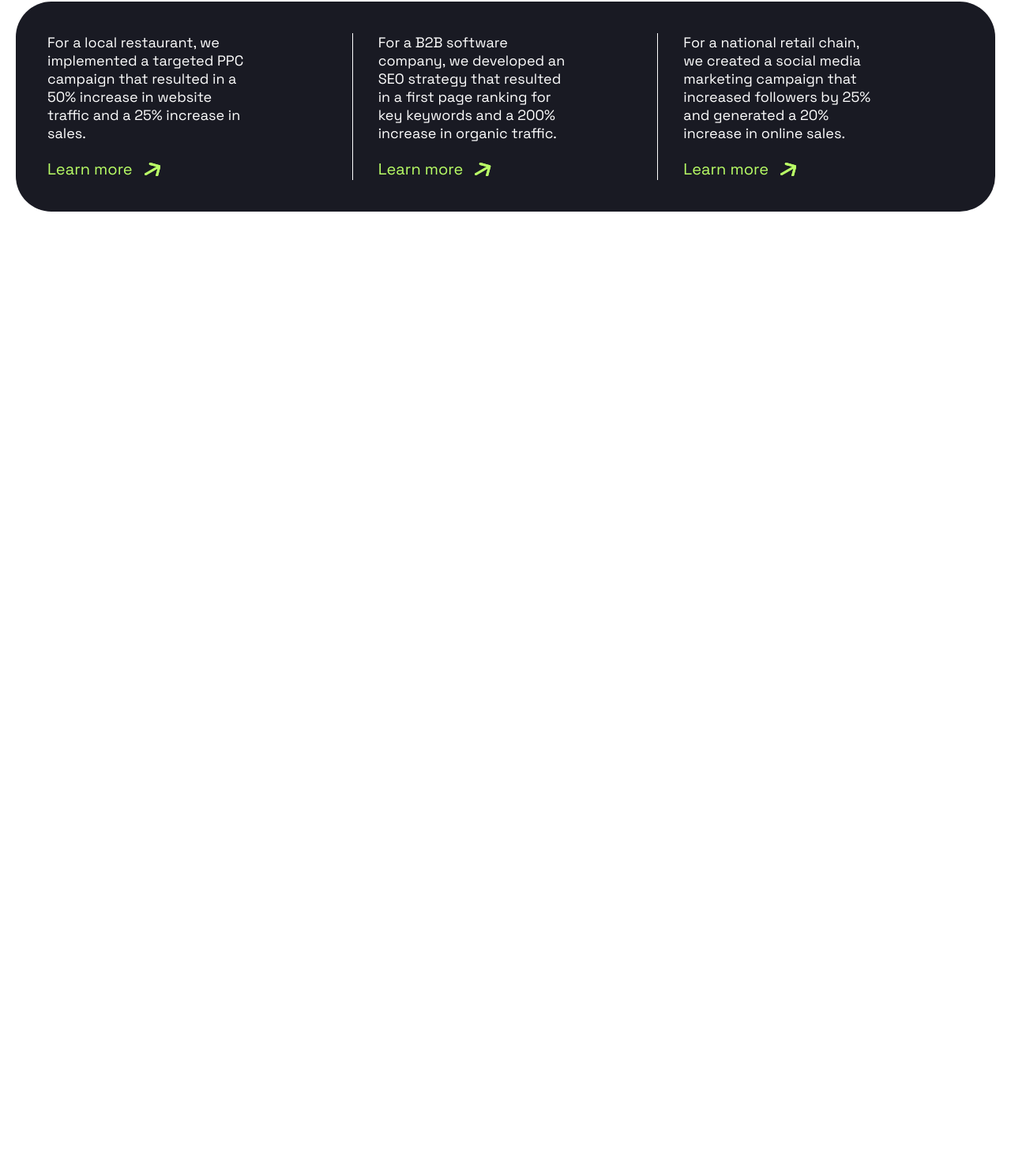
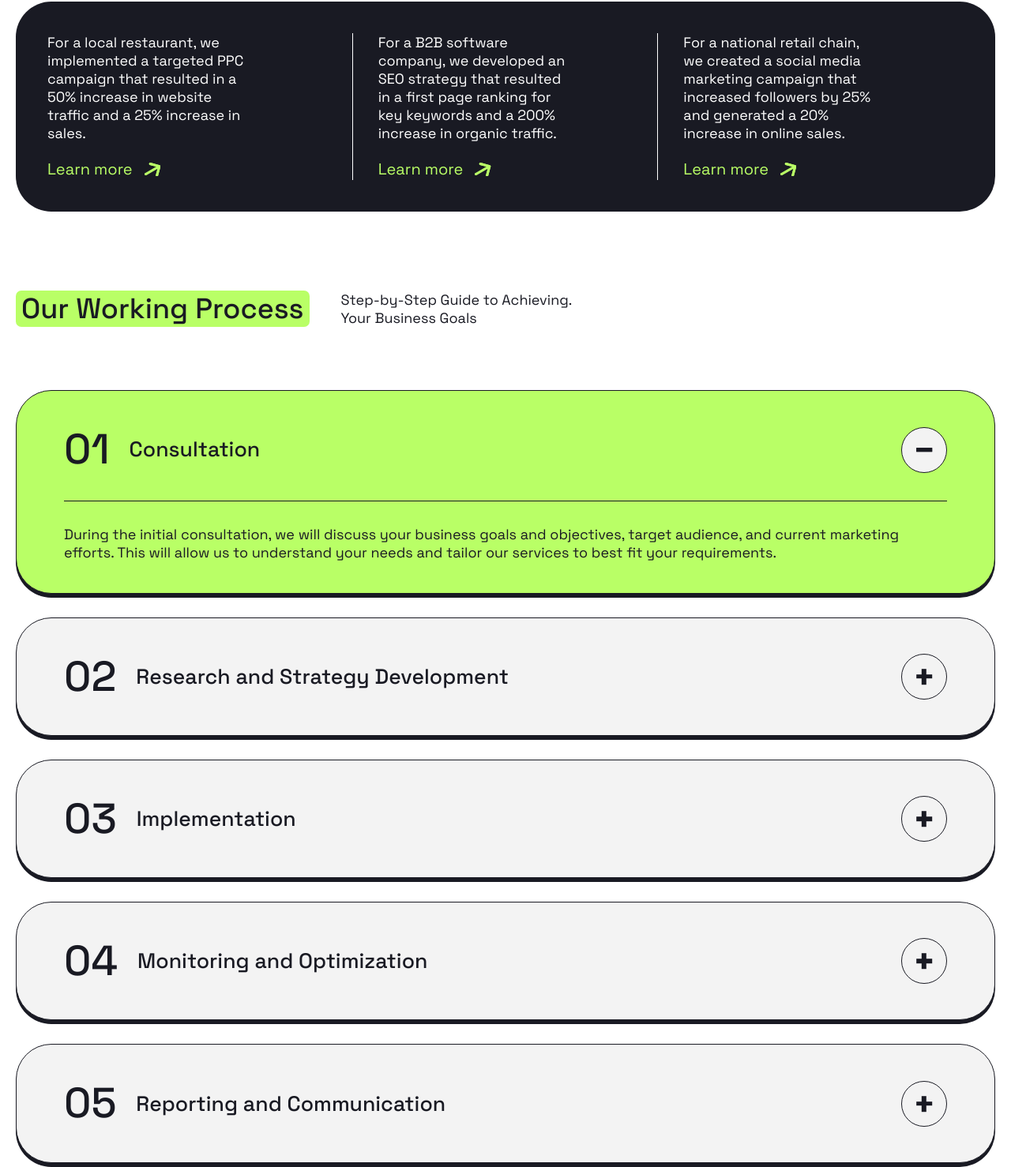
Before and after one commit to AnnyniSpi/positivus, a plain HTML site: page index.html in a window 1280 px wide. Shown: the part 2727-4205 px from the top of the page at 79% size. Before the commit the page ends 3045 px from the top, so only its background shows below. Drawn offline with Linux system fonts and the light colour scheme.

Commit message:
added section process

```diff
--- a/index.html
+++ b/index.html
@@ -598,6 +598,134 @@
           </div>
         </div>
       </section>
+
+      <section class="section container">
+        <header class="section__header">
+          <h2 class="section__title puddle-bg">Our Working Process</h2>
+          <div class="section__description">
+            <p>
+              Step-by-Step Guide to Achieving. <br />
+              Your Business Goals
+            </p>
+          </div>
+        </header>
+        <div class="section__body">
+          <div class="process">
+            <ol class="process__list">
+              <li class="process__item">
+                <details class="process__accordion" open>
+                  <summary class="process__accordion-header">
+                    <h3 class="process__accordion-title">Consultation</h3>
+                    <span class="process__accordion-indicator"></span>
+                  </summary>
+                  <div class="process__accordion-body">
+                    <p>
+                      During the initial consultation, we will discuss your
+                      business goals and objectives, target audience, and
+                      current marketing efforts. This will allow us to
+                      understand your needs and tailor our services to best fit
+                      your requirements.
+                    </p>
+                  </div>
+                </details>
+              </li>
+              <li class="process__item">
+                <details class="process__accordion">
+                  <summary class="process__accordion-header">
+                    <h3 class="process__accordion-title">
+                      Research and Strategy Development
+                    </h3>
+                    <span class="process__accordion-indicator"></span>
+                  </summary>
+                  <div class="process__accordion-body">
+                    <p>
+                      During the initial consultation, we will discuss your
+                      business goals and objectives, target audience, and
+                      current marketing efforts. This will allow us to
+                      understand your needs and tailor our services to best fit
+                      your requirements.
+                    </p>
+                  </div>
+                </details>
+              </li>
+              <li class="process__item">
+                <details class="process__accordion">
+                  <summary class="process__accordion-header">
+                    <h3 class="process__accordion-title">Implementation</h3>
+                    <span class="process__accordion-indicator"></span>
+                  </summary>
+                  <div class="process__accordion-body">
+                    <p>
+                      During the initial consultation, we will discuss your
+                      business goals and objectives, target audience, and
+                      current marketing efforts. This will allow us to
+                      understand your needs and tailor our services to best fit
+                      your requirements.
+                    </p>
+                  </div>
+                </details>
+              </li>
+              <li class="process__item">
+                <details class="process__accordion">
+                  <summary class="process__accordion-header">
+                    <h3 class="process__accordion-title">
+                      Monitoring and Optimization
+                    </h3>
+                    <span class="process__accordion-indicator"></span>
+                  </summary>
+                  <div class="process__accordion-body">
+                    <p>
+                      During the initial consultation, we will discuss your
+                      business goals and objectives, target audience, and
+                      current marketing efforts. This will allow us to
+                      understand your needs and tailor our services to best fit
+                      your requirements.
+                    </p>
+                  </div>
+                </details>
+              </li>
+              <li class="process__item">
+                <details class="process__accordion">
+                  <summary class="process__accordion-header">
+                    <h3 class="process__accordion-title">
+                      Reporting and Communication
+                    </h3>
+                    <span class="process__accordion-indicator"></span>
+                  </summary>
+                  <div class="process__accordion-body">
+                    <p>
+                      During the initial consultation, we will discuss your
+                      business goals and objectives, target audience, and
+                      current marketing efforts. This will allow us to
+                      understand your needs and tailor our services to best fit
+                      your requirements.
+                    </p>
+                  </div>
+                </details>
+              </li>
+              <li class="process__item">
+                <details class="process__accordion">
+                  <summary class="process__accordion-header">
+                    <h3 class="process__accordion-title">
+                      Continual Improvement
+                    </h3>
+                    <span class="process__accordion-indicator"></span>
+                  </summary>
+                  <div class="process__accordion-body">
+                    <p>
+                      During the initial consultation, we will discuss your
+                      business goals and objectives, target audience, and
+                      current marketing efforts. This will allow us to
+                      understand your needs and tailor our services to best fit
+                      your requirements.
+                    </p>
+                  </div>
+                </details>
+              </li>
+            </ol>
+          </div>
+        </div>
+      </section>
     </main>
 
     <dialog class="mobile-overlay visible-mobile" id="mobileOverlay">
--- /dev/null
+++ b/style/blocks/_process.scss
@@ -0,0 +1,119 @@
+.process {
+
+  &__list {
+    display: flex;
+    flex-direction: column;
+    row-gap: 30px;
+    counter-reset: custom-counter;
+    list-style: none;
+
+    @include mobile {
+      row-gap: 20px;
+    }
+  }
+
+  &__item {
+    --counterContent: counter(custom-counter);
+
+    counter-increment: custom-counter;
+
+    &:nth-child(-n + 9) {
+      --counterContent: '0' counter(custom-counter);
+    }
+  }
+
+  &__accordion {
+    --indicatorVerticalRotate: 90deg;
+
+    padding: 40px 60px;
+    background-color: var(--color-gray);
+    border: var(--border);
+    border-radius: var(--border-radius-large);
+    box-shadow: var(--shadow);
+    transition-duration: var(--transition-duration);
+
+    @include hover {
+      background-color: var(--color-accent);
+    }
+
+    @include mobile {
+      padding: 30px;
+    }
+
+    &[open] {
+      --indicatorVerticalRotate: 0deg;
+
+      background-color: var(--color-accent);
+    }
+
+    &-header {
+      display: flex;
+      justify-content: space-between;
+      align-items: center;
+      column-gap: 50px;
+      cursor: pointer;
+      user-select: none;
+
+      @include mobile {
+        column-gap: 28px;
+      }
+    }
+
+    &-title {
+      @include fluid-text(30, 18);
+
+      display: flex;
+      align-items: center;
+      column-gap: 25px;
+
+      @include mobile {
+        column-gap: 33px;
+      }
+
+      &::before {
+        content: var(--counterContent);
+        font-size: 2em;
+
+        @include mobile {
+          font-size: 30px;
+        }
+      }
+    }
+
+    &-indicator {
+      @include flex-center;
+      @include square(58px);
+
+      flex-shrink: 0;
+      position: relative;
+      background-color: var(--color-gray);
+      border: var(--border);
+      border-radius: 50%;
+
+      @include mobile {
+        width: 30px;
+      }
+
+      &::before,
+      &::after {
+        @include abs-center;
+
+        content: '';
+        width: 35%;
+        height: 10%;
+        background-color: var(--color-dark);
+      }
+
+      &::after {
+        rotate: var(--indicatorVerticalRotate);
+        transition-duration: var(--transition-duration);
+      }
+    }
+
+    &-body{
+      margin-top: 30px;
+      padding-top: 30px;
+      border-top: var(--border);
+    }
+  }
+}
--- a/style/style.scss
+++ b/style/style.scss
@@ -20,4 +20,5 @@
   'blocks/services',
   'blocks/services-card',
   'blocks/banner',
-  'blocks/studies';
+  'blocks/studies',
+  'blocks/process';
```
Also changed, not shown: css/style.min.css, 1 other file.
